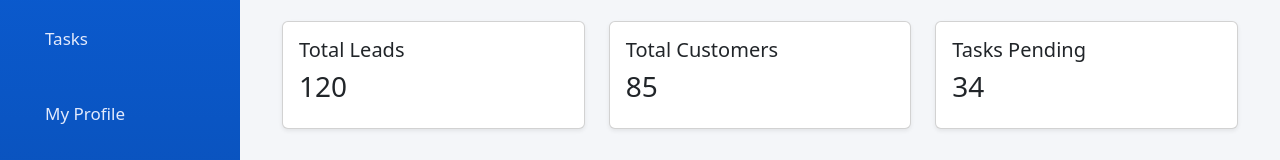
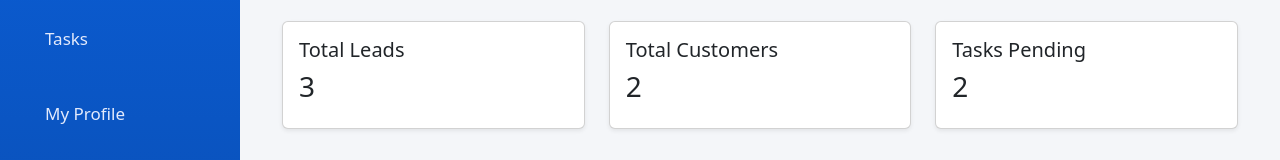
Before and after one commit to anishachandgude2005/CRM_Project, a React (Vite) app in the folder crm-project/: page /dashboard in a window 1280 px wide. Shown: the part 136-296 px from the top of the page. Built offline with nearby package versions, Linux system fonts and the light colour scheme; sample sign-in values are in the browser's storage.

Commit message:
Dashboard change

```diff
--- a/crm-project/src/pages/dashboard/Dashboard.jsx
+++ b/crm-project/src/pages/dashboard/Dashboard.jsx
@@ -3,9 +3,14 @@ import { AppContext } from "../../context/AppContext";
 
 export default function Dashboard() {
 
+  const { state } = useContext(AppContext);
   const user = JSON.parse(localStorage.getItem("user"));
 
-  const { state } = useContext(AppContext);
+  const totalLeads = state.leads.length;
+  const totalCustomers = state.customers.length;
+  const pendingTasks = state.tasks.filter(task => !task.completed).length;
+
+
   return (
     <div className="container-fluid">
 
@@ -16,21 +21,21 @@ export default function Dashboard() {
         <div className="col-md-4 mb-3">
           <div className="card shadow-sm p-3">
             <h5>Total Leads</h5>
-            <h3>120</h3>
+            <h3>{totalLeads}</h3>
           </div>
         </div>
 
         <div className="col-md-4 mb-3">
           <div className="card shadow-sm p-3">
             <h5>Total Customers</h5>
-            <h3>85</h3>
+            <h3>{totalCustomers}</h3>
           </div>
         </div>
 
         <div className="col-md-4 mb-3">
           <div className="card shadow-sm p-3">
             <h5>Tasks Pending</h5>
-            <h3>34</h3>
+            <h3>{pendingTasks}</h3>
           </div>
         </div>
       </div>
```
